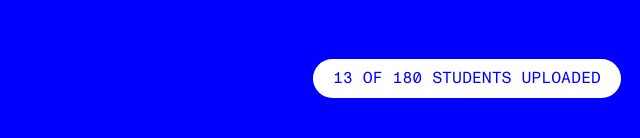
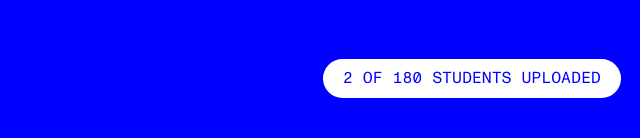
Before and after one commit to ygt-design/GradEx_2024, a plain HTML site: page index.html in a window 1280 px wide. Shown: the part 682-820 px from the top of the page, 640-1280 px from the left. Drawn offline with nearby package versions, Linux system fonts and the light colour scheme; no server answers.

Commit message:
html fix

```diff
--- a/index.html
+++ b/index.html
@@ -21,7 +21,7 @@
         <footer>
             <div class="footer_container">
                 <div class="sign_in"> STUDENT SIGN IN</div>
-                <div class="counter"> <span class="uplaoded"> 13 </span> OF 180 STUDENTS UPLOADED </div>
+                <div class="counter"> <span class="uplaoded"> 2 </span> OF 180 STUDENTS UPLOADED </div>
             </div>
         </footer>
     </div>
--- a/script.js
+++ b/script.js
@@ -17,18 +17,18 @@ $(document).ready(function () {
     $(".image").each(function () {
       let $this = $(this);
 
-      // Determine maximum x and y positions
+      // determine max x and y position
       let maxX = $(window).width() - $this.width();
       let maxY = $(window).height() - $this.height();
 
-      // Set random starting positions
+      // random starting positions
       let startPosX = Math.random() * maxX;
       let startPosY = Math.random() * maxY;
 
       $this.data("pos-x", startPosX);
       $this.data("pos-y", startPosY);
 
-      // Update CSS for starting position
+      // update CSS for starting position
       $this.css({
         top: startPosY,
         left: startPosX,
```
